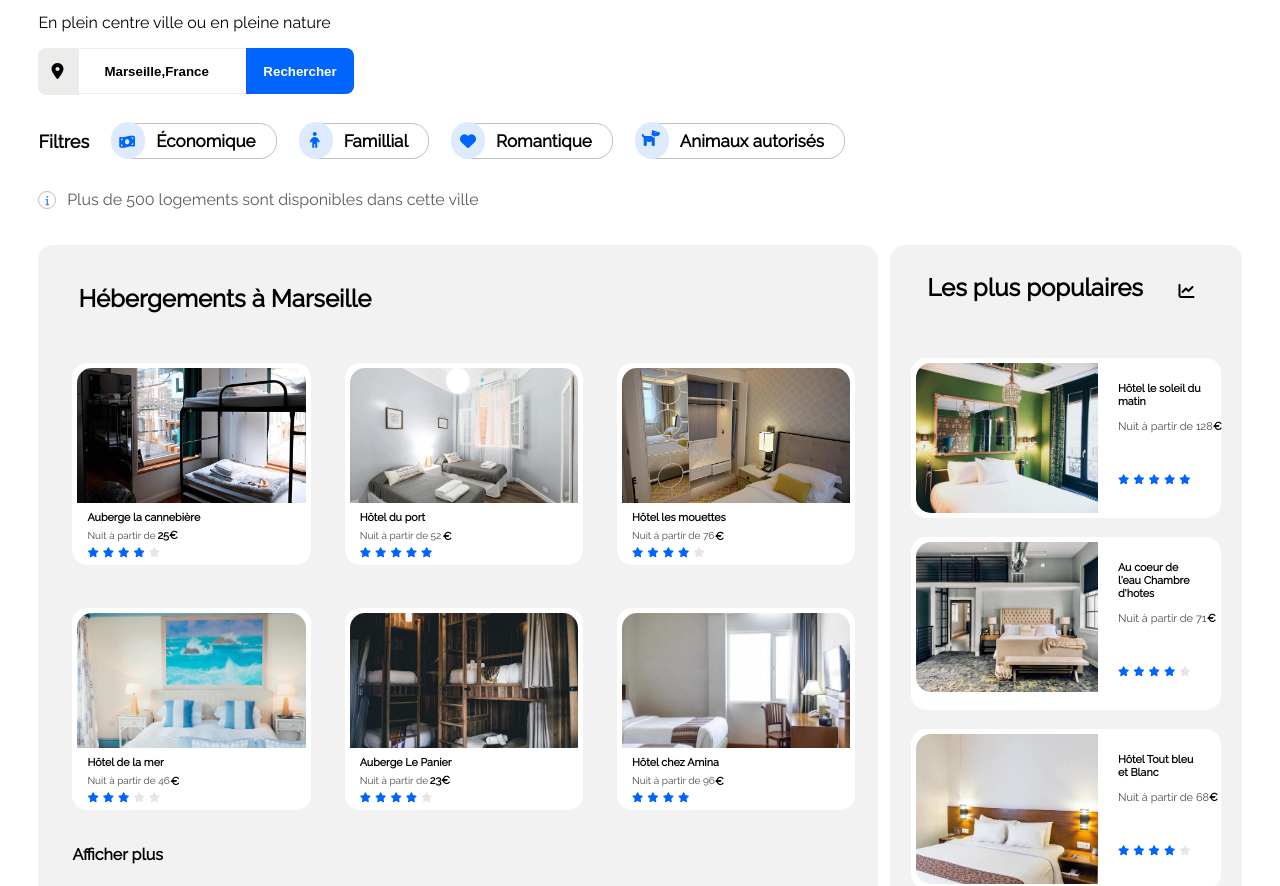
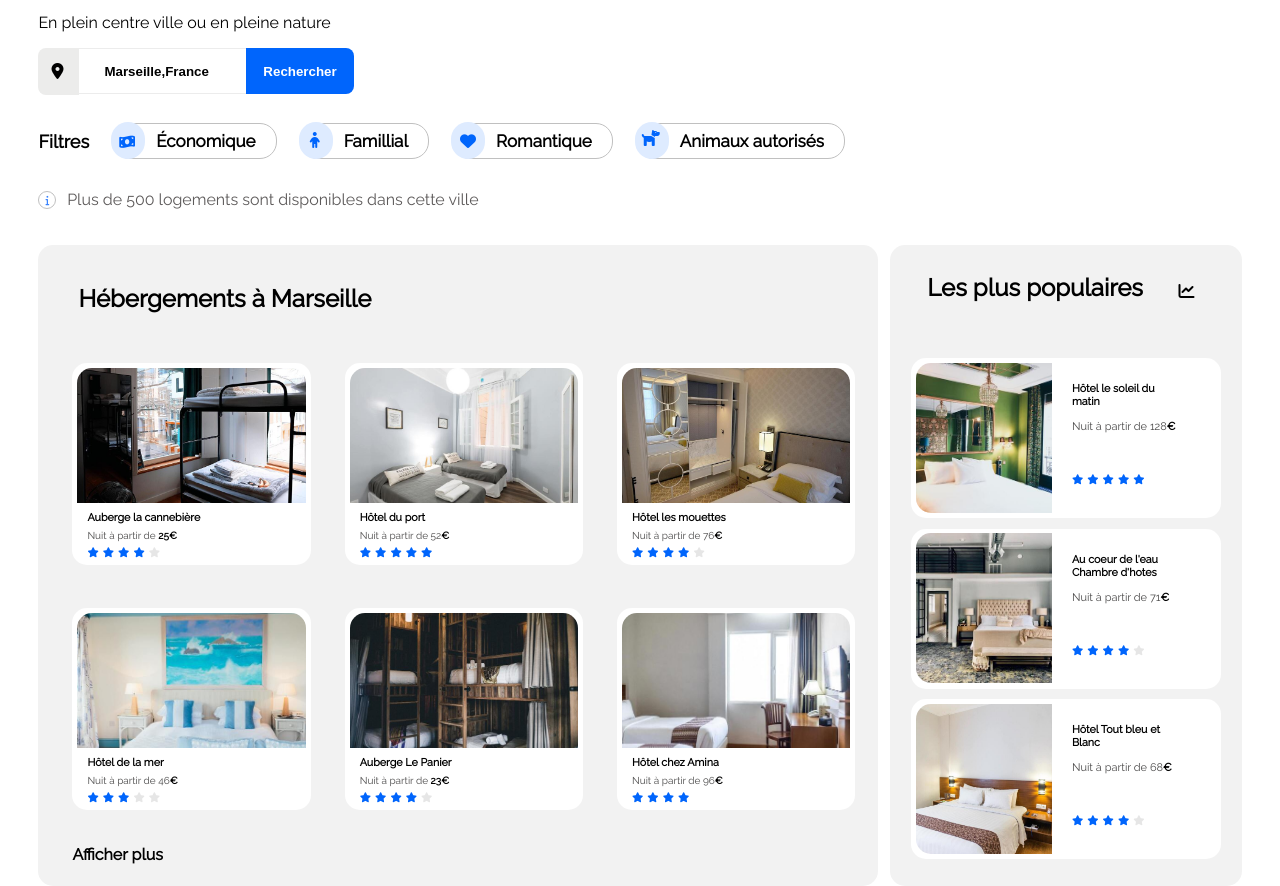
Before and after one commit to Soukainalarabi/soukainalarabi_2_20210728, a plain HTML site: page index.html in a window 1280 px wide. Shown: the part 94-980 px from the top of the page. Drawn offline with Linux system fonts and the light colour scheme.

Commit message:
réorganisation du code

```diff
--- a/index.html
+++ b/index.html
@@ -73,8 +73,7 @@
               <img src="images/heber1.jpg" alt="Auberge la cannebière">
 
               <h6>Auberge la cannebière</h6>
-              <p>Nuit à partir de </p>
-              <div class="money-heberg1">25€</div>
+              <p>Nuit à partir de <span>25€</span></p>
             </a>
             <span class="stars">
               <i class="fas fa-star"></i>
@@ -88,8 +87,7 @@
             <a href="#">
               <img src="images/heber2.jpg" alt="Hôtel du port">
               <h6>Hôtel du port</h6>
-              <p>Nuit à partir de 52</p>
-              <div class="money-heberg">€</div>
+              <p>Nuit à partir de 52<span>€</span></p>
             </a>
             <span class="stars">
               <i class="fas fa-star"></i>
@@ -103,8 +101,7 @@
             <a href="#">
               <img src="images/heber3.jpg" alt="Hôtel les mouettes">
               <h6>Hôtel les mouettes</h6>
-              <p>Nuit à partir de 76</p>
-              <div class="money-heberg">€</div>
+              <p>Nuit à partir de 76<span>€</span></p>
             </a>
             <span class="stars">
               <i class="fas fa-star"></i>
@@ -120,8 +117,7 @@
             <a href="#">
               <img src="images/heber4.jpg" alt="Hôtel de la mer">
               <h6>Hôtel de la mer</h6>
-              <p>Nuit à partir de 46</p>
-              <div class="money-heberg">€</div>
+              <p>Nuit à partir de 46<span>€</span></p>
             </a>
             <span class="stars">
               <i class="fas fa-star"></i>
@@ -135,8 +131,7 @@
             <a href="#">
               <img src="images/heber5.jpg" alt="Auberge Le Panier">
               <h6>Auberge Le Panier</h6>
-              <p>Nuit à partir de </p>
-              <div class="money-heberg5">23€</div>
+              <p>Nuit à partir de <span>23€</span></p>
             </a>
             <span class="stars">
               <i class="fas fa-star"></i>
@@ -150,8 +145,7 @@
             <a href="#">
               <img src="images/heber6.jpg" alt="Hôtel chez Amina">
               <h6>Hôtel chez Amina</h6>
-              <p>Nuit à partir de 96</p>
-              <div class="money-heberg">€</div>
+              <p>Nuit à partir de 96<span>€</span></p>
             </a>
             <span class="stars">
               <i class="fas fa-star"></i>
@@ -171,15 +165,12 @@
           <i class="fas fa-chart-line"></i>
         </div>
         <div class="Populaires">
-          <div class="populaire1">
-            <a href="#">
-              <img src="images/aside1.jpg" alt="le soleil du matin">
-            </a>
+          <div class="populaire">
+            <img src="images/aside1.jpg" alt="le soleil du matin">
             <div class="txt-populaire">
               <a href="#">
                 <h6>Hôtel le soleil du matin</h6>
-                <p>Nuit à partir de 128</p>
-                <div class="money-populaire1">€</div>
+                <p>Nuit à partir de 128<span>€</span></p>
               </a>
               <span class="stars">
                 <i class="fas fa-star"></i>
@@ -190,15 +181,12 @@
               </span>
             </div>
           </div>
-          <div class="populaire2">
-            <a href="#">
-              <img src="images/aside2.jpg" alt="Au coeur de l'eau ">
-            </a>
+          <div class="populaire">
+            <img src="images/aside2.jpg" alt="Au coeur de l'eau ">
             <div class="txt-populaire">
               <a href="#">
                 <h6>Au coeur de l'eau Chambre d'hotes</h6>
-                <p>Nuit à partir de 71</p>
-                <div class="money-populaire2">€</div>
+                <p>Nuit à partir de 71<span>€</span></p>
               </a>
               <span class="stars">
                 <i class="fas fa-star"></i>
@@ -209,16 +197,11 @@
               </span>
             </div>
           </div>
-          <div class="populaire3">
-            <a href="#">
-              <img src="images/aside3.jpg" alt="Tout bleu et Blanc">
-            </a>
+          <div class="populaire">
+            <img src="images/aside3.jpg" alt="Tout bleu et Blanc">
             <div class="txt-populaire">
-              <a href="#">
-                <h6>Hôtel Tout bleu et Blanc</h6>
-                <p>Nuit à partir de 68</p>
-                <div class="money-populaire3">€</div>
-              </a>
+              <h6>Hôtel Tout bleu et Blanc</h6>
+              <p>Nuit à partir de 68<span>€</span></p>
               <span class="stars">
                 <i class="fas fa-star"></i>
                 <i class="fas fa-star"></i>
--- a/style.css
+++ b/style.css
@@ -231,6 +231,10 @@ h6{
     color: black;
     text-decoration: none;
 }
+.partie1 p span {
+    color: black;
+    font-weight: bolder;
+}
 #hotel,#hotel .partie1,#hotel img{
     width: 100%;
     object-fit: cover;
@@ -279,43 +283,17 @@ aside .partie1 {
 .fa-chart-line{
     margin-right: 47px;
 }
-.populaire1 img, .populaire2 img, .populaire3 img {
+.populaire img {
     object-fit: cover;
     height: 150px;
-    width: 182px;
+    width: 44%;
     border-top-left-radius: 15px;
     border-bottom-left-radius: 15px;
     margin-left: 4.5px;
     margin-top: 4.5px;
 }
-.populaire1{
+.populaire{
     margin-bottom: 19px;
-}
-.money-heberg1, .money-heberg5,.money-heberg,.money-populaire1,.money-populaire2,.money-populaire3{
-    position: absolute;
-    color: black;
-    font-weight: bolder;
-    font-size: 11px;
-}
-.money-populaire1,.money-populaire2,.money-populaire3{
-    margin-top: -18px;
-}
-.money-populaire1{
-    margin-left: 105px;
-}
-.money-populaire2{
-    margin-left: 99px;
-}
-.money-populaire3{
-    margin-left: 101px;
-}
-.money-heberg{
-    margin-left: 93px;
-    margin-top: -11px;
-}
-.money-heberg1, .money-heberg5{
-    margin-left: 80px;
-    margin-top: -12px;
 }
 .txt-populaire p{
     line-height: 2;
@@ -323,6 +301,10 @@ aside .partie1 {
     color:  #4b4a4a;
     margin-left: 10px;
     margin-block: auto;
+}
+.txt-populaire p span{
+    color: black;
+    font-weight: bolder;
 }
 .txt-populaire h6{
     width: 75%;
@@ -335,22 +317,19 @@ aside .partie1 {
 .txt-populaire .stars{
     line-height: 5;
 }
-.populaire1, .populaire2, .populaire3{
+.populaire{
+    display: flex;
     background-color: white;
     width: 88%;
     margin-left: auto;
     margin-right: auto;
+    margin-bottom: 3%;
     border-radius: 15px;
 }
-.populaire2{
-    margin-bottom: 19px;
-}
-.populaire3{
-    margin-bottom: 30px;
-}
 
-.title-aside, .populaire1, .populaire2, .populaire3, .groupe1, .groupe2{
+.title-aside, .groupe1, .groupe2{
     display: flex;
+
 }
 .groupe1{
     padding-bottom: 27px;
@@ -515,7 +494,7 @@ footer ul{
     }
 
 }
-@media(max-width:1200px){
+@media(max-width:1024px){
     aside{
         width: 99%;
         margin-top: 16px;
@@ -528,11 +507,9 @@ footer ul{
         margin-right: auto;
 
     }
-    .populaire2,.populaire3{
+    .populaire{
+        margin-bottom: 36px;
         margin-left: 15px;
-    }
-    .populaire1,.populaire2,.populaire3{
-        margin-bottom: 36px;
         width: 46%;
     }
     #hebergement{
@@ -547,7 +524,7 @@ footer ul{
     .Populaires{
     flex-direction: column;
     }
-    .populaire1, .populaire2, .populaire3 {
+    .populaire{
         margin-bottom: 36px;
         width: 90%;
         margin-left: 24px;
```
